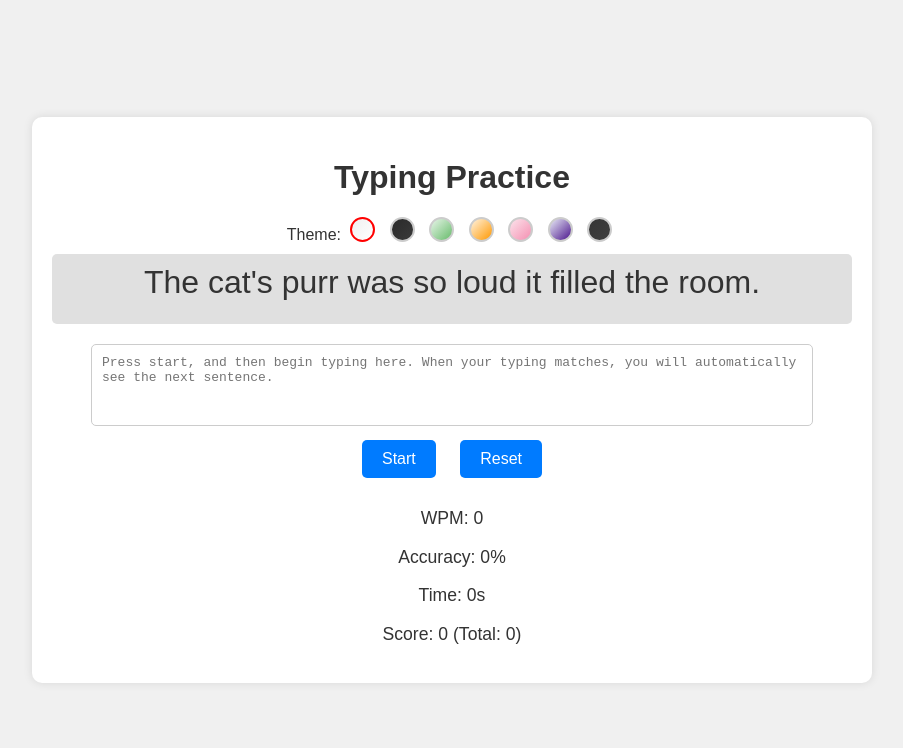
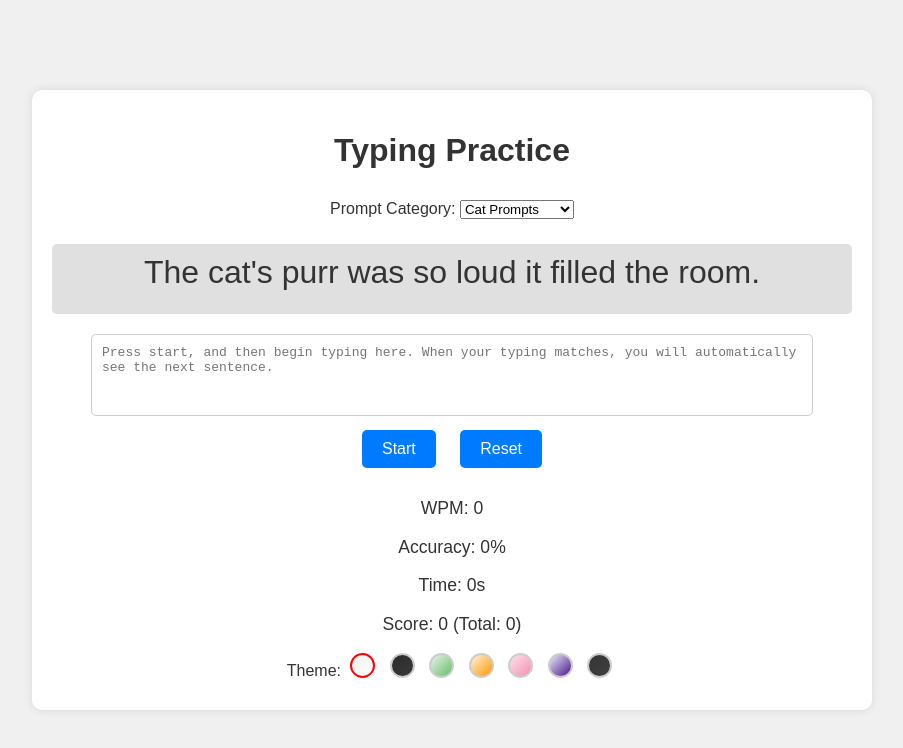
Before and after one commit to n-sanders/typing-poc, a website: page index.html in a window 1280 px wide. Shown: the whole page, without its empty margins (188-1091 px from the left). Drawn offline with Linux system fonts and the light colour scheme.

Commit message:
expanded to multiple prompt lists

```diff
--- a/index.html
+++ b/index.html
@@ -9,15 +9,11 @@
   <body>
     <div class="container">
       <h1>Typing Practice</h1>
-      <div class="theme-controls">
-        <span>Theme: </span>
-        <button id="theme-light" class="theme-button" title="Light Theme"></button>
-        <button id="theme-dark" class="theme-button" title="Dark Theme"></button>
-        <button id="theme-nature" class="theme-button" title="Nature Theme"></button>
-        <button id="theme-sunset" class="theme-button" title="Sunset Theme"></button>
-        <button id="theme-bubble-gum" class="theme-button" title="Bubble Gum Theme"></button>
-        <button id="theme-purple-rain" class="theme-button" title="Purple Rain Theme"></button>
-        <button id="theme-darth-vader" class="theme-button" title="Darth Vader Theme"></button>
+      <div class="prompt-category-selector">
+        <label for="prompt-category">Prompt Category:</label>
+        <select id="prompt-category">
+          <!-- Options will be populated via JavaScript -->
+        </select>
       </div>
       <div id="prompt" class="prompt"></div>
       <div>
@@ -38,6 +34,16 @@
           <span id="total-score">0</span>)
         </p>
       </div>
+      <div class="theme-controls">
+        <span>Theme: </span>
+        <button id="theme-light" class="theme-button" title="Light Theme"></button>
+        <button id="theme-dark" class="theme-button" title="Dark Theme"></button>
+        <button id="theme-nature" class="theme-button" title="Nature Theme"></button>
+        <button id="theme-sunset" class="theme-button" title="Sunset Theme"></button>
+        <button id="theme-bubble-gum" class="theme-button" title="Bubble Gum Theme"></button>
+        <button id="theme-purple-rain" class="theme-button" title="Purple Rain Theme"></button>
+        <button id="theme-darth-vader" class="theme-button" title="Darth Vader Theme"></button>
+      </div>
     </div>
     <script src="prompts.js"></script>
     <script src="script.js"></script>
--- a/prompts.js
+++ b/prompts.js
@@ -1,4 +1,8 @@
 const promptsData = {
+  "categories": [
+    {
+      "id": "cat-prompts",
+      "name": "Cat Prompts",
       "prompts": [
         "The cat's purr was so loud it filled the room.",
         "Whiskers help cats sense their surroundings even in the dark.",
@@ -11,4 +15,22 @@ const promptsData = {
         "A cat's gentle headbutt is a clear sign of affection.",
         "Cats have a special charm that many people find fascinating."
       ]
+    },
+    {
+      "id": "space-prompts",
+      "name": "Space Prompts",
+        "prompts": [
+          "The first moon landing was in 1969 by Apollo 11.",
+          "Mars has the tallest volcano in our solar system.",
+          "The Sun is a star made of hot gases.",
+          "Jupiter’s Great Red Spot is a giant storm.",
+          "Black holes pull in everything, even light itself.",
+          "Earth’s atmosphere protects us from harmful space rays.",
+          "Mercury is the smallest planet in our system.",
+          "Uranus spins on its side unlike other planets.",
+          "Asteroids orbit the Sun between Mars and Jupiter.",
+          "Pluto is a icy dwarf planet far away."
+        ]
     }
+  ]
+}
--- a/script.js
+++ b/script.js
@@ -8,6 +8,7 @@ const accuracyEl = document.getElementById('accuracy');
 const timerEl = document.getElementById('timer');
 const scoreEl = document.getElementById('score');
 const totalScoreEl = document.getElementById('total-score');
+const promptCategorySelect = document.getElementById('prompt-category');
 
 // Theme elements
 const themeLightBtn = document.getElementById('theme-light');
@@ -26,10 +27,47 @@ let startTime;
 let timerInterval;
 let totalScore = 0;
 let currentTheme = 'light'; // Default theme
+let currentCategory = 'cat-prompts'; // Default category
 
-// Load prompts directly from prompts.js
-prompts = promptsData.prompts;
-loadPrompt();
+// Initialize prompt categories
+function initPromptCategories() {
+  // Clear existing options
+  promptCategorySelect.innerHTML = '';
+
+  // Add options for each category
+  promptsData.categories.forEach(category => {
+    const option = document.createElement('option');
+    option.value = category.id;
+    option.textContent = category.name;
+    promptCategorySelect.appendChild(option);
+  });
+
+  // Set the default selected category
+  promptCategorySelect.value = currentCategory;
+
+  // Add event listener for category change
+  promptCategorySelect.addEventListener('change', handleCategoryChange);
+
+  // Load prompts from the default category
+  loadPromptsFromCurrentCategory();
+}
+
+// Handle category change
+function handleCategoryChange() {
+  currentCategory = promptCategorySelect.value;
+  currentPromptIndex = 0; // Reset to the first prompt in the new category
+  loadPromptsFromCurrentCategory();
+  localStorage.setItem('typingPracticeCategory', currentCategory);
+}
+
+// Load prompts from the selected category
+function loadPromptsFromCurrentCategory() {
+  const category = promptsData.categories.find(cat => cat.id === currentCategory);
+  if (category) {
+    prompts = category.prompts;
+    loadPrompt();
+  }
+}
 
 // Load the next prompt sequentially
 function loadPrompt() {
@@ -183,5 +221,16 @@ function loadSavedTheme() {
   }
 }
 
-// Initialize theme
+// Load saved category from localStorage
+function loadSavedCategory() {
+  const savedCategory = localStorage.getItem('typingPracticeCategory');
+  if (savedCategory) {
+    currentCategory = savedCategory;
+    promptCategorySelect.value = currentCategory;
+    loadPromptsFromCurrentCategory();
+  }
+}
+
+initPromptCategories();
 loadSavedTheme();
+loadSavedCategory();
--- a/styles.css
+++ b/styles.css
@@ -120,6 +120,11 @@ body {
   min-height: 50px;
 }
 
+.prompt-category-selector {
+  margin: 15px 0;
+  padding: 10px;
+}
+
 textarea {
   width: 100%;
   max-width: 700px;
```
Lines whose indentation alone changed are shown as unchanged.
